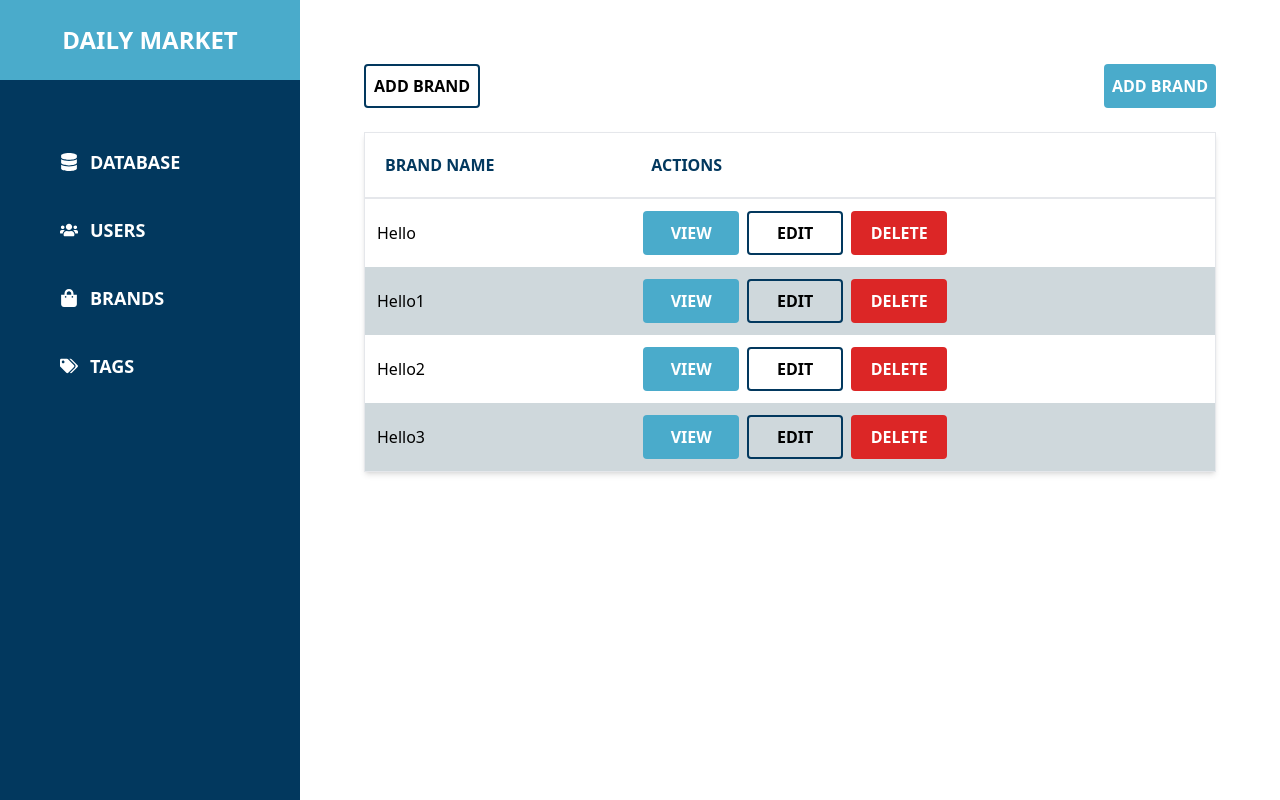
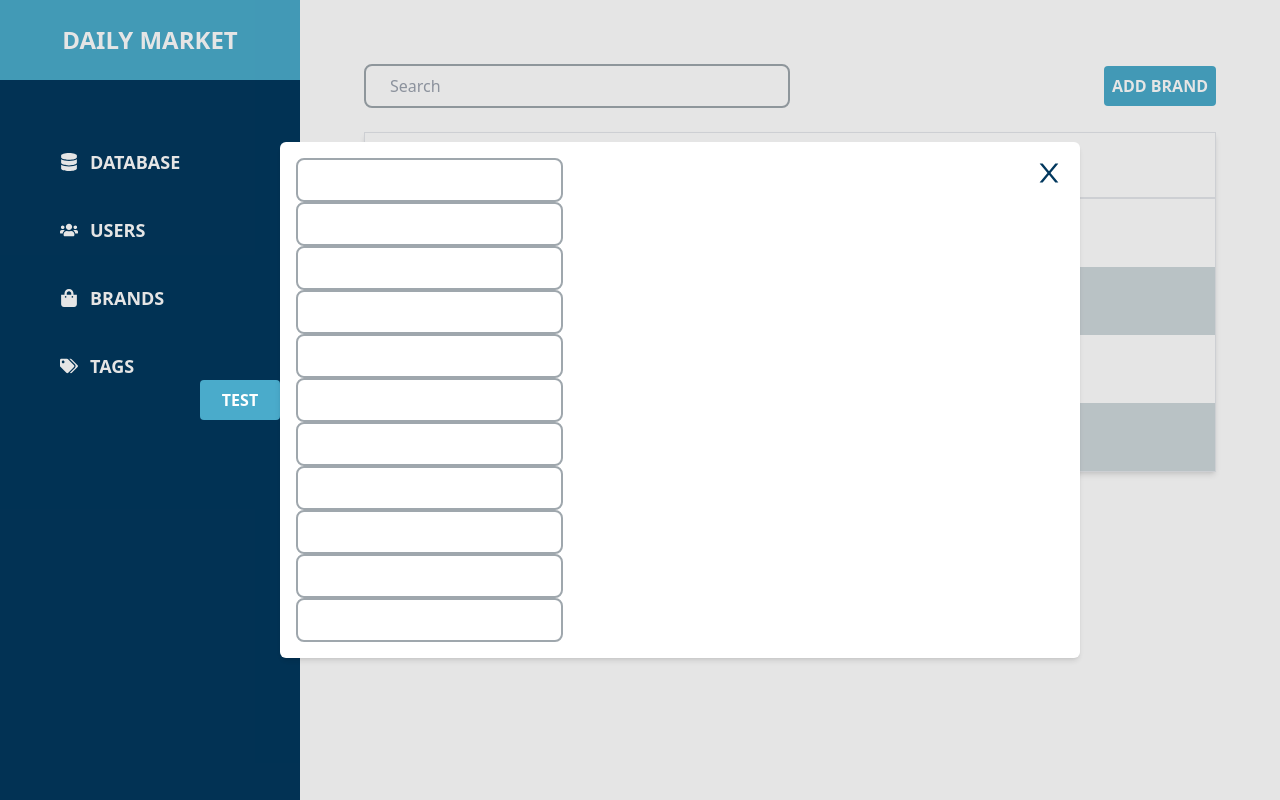
Before and after one commit to kharljhon14/daily-market, a Next.js app: page /admin in a window 1280 px wide. Built offline with nearby package versions, Linux system fonts and the light colour scheme.

Commit message:
added modal

```diff
--- a/package.json
+++ b/package.json
@@ -15,6 +15,7 @@
     "@types/react": "18.2.0",
     "@types/react-dom": "18.2.1",
     "autoprefixer": "10.4.14",
+    "classnames": "^2.3.2",
     "eslint": "8.39.0",
     "eslint-config-next": "13.3.2",
     "next": "13.3.2",
--- a/src/components/admin/table/Table.tsx
+++ b/src/components/admin/table/Table.tsx
@@ -1,12 +1,23 @@
+import InputField from '@/components/input/Input';
 import { TableColumn } from '@/types/table';
+import { ReactNode } from 'react';
 
 interface Props<T> {
   columns: TableColumn<T>[];
   data: T[];
+  actions?: ReactNode | ReactNode[];
 }
 
-export default function Table({ columns, data }: Props<any>) {
+export default function Table({ columns, data, actions }: Props<any>) {
   return (
+    <div>
+      <div className="mb-6 flex items-center justify-between">
+        <InputField
+          placeholder="Search"
+          classNames="w-1/2"
+        />
+        {actions}
+      </div>
       <table className="border-collapse w-full shadow-md border">
         <thead>
           <tr className="text-left text-dark_blue uppercase border-b-2">
@@ -25,7 +36,9 @@ export default function Table({ columns, data }: Props<any>) {
             <tr className={`${idx % 2 !== 0 ? 'bg-light_grey' : ''}`}>
               {columns.map((col) => {
                 if (col.accessor === 'actions' || col.render)
-                return <td className="p-3">{col.render && col.render(row)}</td>;
+                  return (
+                    <td className="p-3">{col.render && col.render(row)}</td>
+                  );
 
                 return <td className="p-3">{row[col.accessor]}</td>;
               })}
@@ -33,5 +46,6 @@ export default function Table({ columns, data }: Props<any>) {
           ))}
         </tbody>
       </table>
+    </div>
   );
 }
--- a/src/components/button/Button.tsx
+++ b/src/components/button/Button.tsx
@@ -21,7 +21,7 @@ export default function Button({
 }: Props) {
   return (
     <button
-      className={`min-w-[6rem] p-2 rounded uppercase font-semibold duration-200 ${buttonStyles[buttonType]}`}
+      className={`min-w-[5rem] p-2 rounded uppercase font-semibold duration-200 ${buttonStyles[buttonType]}`}
       onClick={onClick}
       // eslint-disable-next-line react/button-has-type
       type={type}
--- /dev/null
+++ b/src/components/input/Input.tsx
@@ -0,0 +1,26 @@
+import classnames from 'classnames';
+import { HTMLInputTypeAttribute } from 'react';
+
+interface Props {
+  placeholder?: string;
+  classNames?: string;
+  type?: Extract<HTMLInputTypeAttribute, 'search' | 'text' | 'number'>;
+}
+
+export default function InputField({
+  placeholder,
+  classNames,
+  type = 'text',
+}: Props) {
+  const baseStyle =
+    'p-2 border-2 border-dark_grey rounded-lg block pl-6 outline outline-offset-2 outline-transparent focus:border-light_grey focus:ring-dark_blue focus:ring-2';
+  const combinedStyles = classnames(baseStyle, classNames);
+
+  return (
+    <input
+      className={combinedStyles}
+      type={type}
+      placeholder={placeholder}
+    />
+  );
+}
--- /dev/null
+++ b/src/components/modal/Modal.tsx
@@ -0,0 +1,62 @@
+import { AiOutlineClose } from 'react-icons/ai';
+import { useState } from 'react';
+import InputField from '../input/Input';
+import Button from '../button/Button';
+
+export default function Modal() {
+  const [isOpen, setIsOpen] = useState(true);
+  const [openContent, setOpenContent] = useState(true);
+
+  const handleClose = () => {
+    setOpenContent(false);
+    setTimeout(() => {
+      setIsOpen(false);
+    }, 500);
+  };
+  const handleOpen = () => {
+    setOpenContent(true);
+    setTimeout(() => {
+      setIsOpen(true);
+    }, 500);
+  };
+
+  return (
+    <div
+      className={`fixed top-0 left-0 w-full h-full bg-black bg-opacity-10 ${
+        isOpen ? 'flex' : 'hidden'
+      } items-center justify-center`}
+    >
+      <Button
+        onClick={handleOpen}
+        type="button"
+      >
+        test
+      </Button>
+      <div
+        className="bg-white max-h-[90vh] p-4 rounded-md max-w-[50rem] w-full shadow-md overflow-hidden transition-all duration-500"
+        style={{
+          scale: openContent ? '1' : '0',
+        }}
+      >
+        <button
+          onClick={handleClose}
+          type="button"
+          className="float-right text-3xl text-dark_blue"
+        >
+          <AiOutlineClose />
+        </button>
+        <InputField />
+        <InputField />
+        <InputField />
+        <InputField />
+        <InputField />
+        <InputField />
+        <InputField />
+        <InputField />
+        <InputField />
+        <InputField />
+        <InputField />
+      </div>
+    </div>
+  );
+}
--- a/src/pages/admin/index.tsx
+++ b/src/pages/admin/index.tsx
@@ -1,5 +1,6 @@
 import Table from '@/components/admin/table/Table';
 import Button from '@/components/button/Button';
+import Modal from '@/components/modal/Modal';
 import AdminLayout from '@/layouts/admin/AdminLayout';
 import { TableColumn } from '@/types/table';
 
@@ -39,13 +40,15 @@ export default function AdminPage() {
 
   return (
     <AdminLayout>
-      <div className="flex justify-between mb-6">
-        <Button buttonType="secondary">Add Brand</Button>
-        <Button>Add Brand</Button>
-      </div>
+      <Modal />
       <Table
         columns={columns}
         data={testData}
+        actions={
+          <div className="">
+            <Button>Add Brand</Button>
+          </div>
+        }
       />
     </AdminLayout>
   );
--- a/tsconfig.json
+++ b/tsconfig.json
@@ -1,6 +1,6 @@
 {
   "compilerOptions": {
-    "target": "ES2020",
+    "target": "ES5",
     "lib": ["dom", "dom.iterable", "esnext"],
     "allowJs": true,
     "skipLibCheck": true,
```
Also changed, not shown: 1 other file (tests, documents, lock files or other folders). Lines whose indentation alone changed are shown as unchanged.
